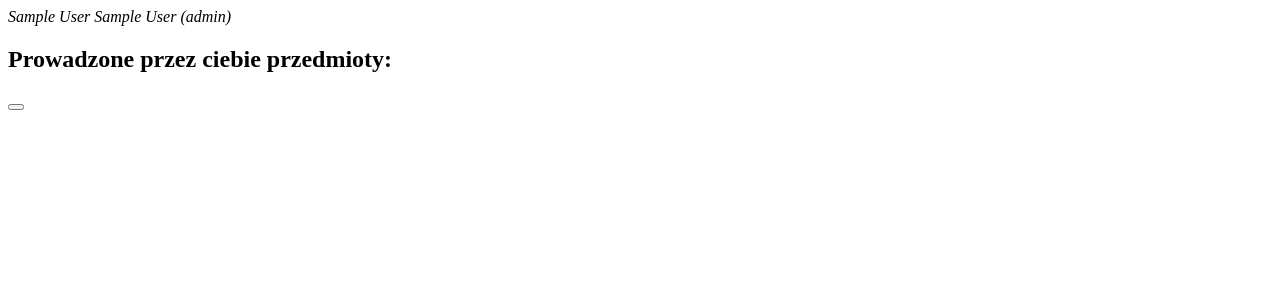
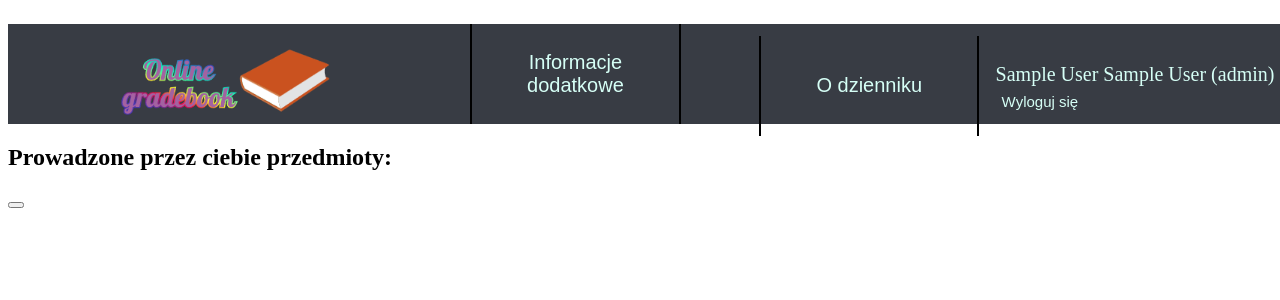
Before and after one commit to MakksP/online-gradebook, a PHP site: page /teacherHomePage.php in a window 1280 px wide. Shown: the top 300 px of the page. Run offline with PHP 8.4, Linux system fonts and the light colour scheme; the visitor is signed in with stand-in values (Sample User, id 1); data that the repository does not hold is empty; style sheets or scripts are compiled from the project's sources; some web fonts are replaced.

Commit message:
Logout button style

```diff
--- a/styles/startPageStyles.scss
+++ b/styles/startPageStyles.scss
@@ -24,6 +24,7 @@
   text-align: right;
   li{
     display: inline;
+    margin-right: 1%;
   }
 }
 
--- /dev/null
+++ b/styles/teacherHomePageStyles.scss
@@ -0,0 +1,32 @@
+@import "styleSchemes";
+@import "variables";
+
+#icons_div{
+  display: inline-block;
+  @include start_page_button;
+  width: 280px;
+  text-align: left;
+}
+
+#logout_button{
+  background-color: transparent;
+  border: none;
+  @include standard_form_font;
+  color: $white_contrast_color;
+  display: inline-block;
+  vertical-align: center;
+}
+
+#user_label{
+  position: relative;
+  top: 15%;
+}
+
+#logout_button{
+  margin-top: 2%;
+}
+
+#logout_button:hover{
+  cursor: pointer;
+  color: darken($white_contrast_color, 20%);
+}
--- a/teacherHomePage.php
+++ b/teacherHomePage.php
@@ -5,14 +5,12 @@
     <title>Online gradebook</title>
     <meta name="description" content="Welcome to my gradebook">
 
-
     <link rel="preconnect" href="https://fonts.googleapis.com">
     <link rel="preconnect" href="https://fonts.gstatic.com" crossorigin>
     <link href="https://fonts.googleapis.com/css2?family=Tilt+Neon&display=swap" rel="stylesheet">
+    <link rel="stylesheet" href="fontello/css/fontello.css">
+    <link rel="stylesheet" href="styles/startPageStyles.css">
     <link rel="stylesheet" href="styles/teacherHomePageStyles.css">
-    <link rel="stylesheet" href="styles/subjectInfoStyles.css">
-    <link rel="stylesheet" href="fontello/css/fontello.css">
-    <link rel="stylesheet" href="styles/subjectsToAddPaneStyles.css">
     <script src="https://ajax.googleapis.com/ajax/libs/jquery/3.7.1/jquery.min.js"></script>
 
 </head>
@@ -22,12 +20,31 @@
 
 <main id="main_container">
 
-    <div id="icons_div">
-        <i class="icon-home" id="home_page"></i>
-        <i class="icon-user-circle-o" id="user_symbol">
-            <label for="user_symbol" id="user_label"><?php echo $_SESSION["name"] . " " . $_SESSION["surname"] . " (" . $_SESSION["role"] . ")"?></label>
-        </i>
-    </div>
+    <nav id="nav_panel">
+        <ul id="nav_list">
+            <li>
+                <button id="logo_button"><img src="/images/gradebook_logo.png" alt="gradebook_logo.png" id="logo_image"></button>
+            </li>
+            <li>
+                <button class="nav_pane_button" id="additional_info_button"><label class="nav_pane_label">Informacje dodatkowe</label></button>
+            </li>
+            <li>
+                <button class="nav_pane_button"><label class="nav_pane_label">O dzienniku</label></button>
+            </li>
+            <li>
+                <div id="icons_div">
+
+                    <label for="user_symbol" id="user_label">
+                        <i class="icon-user"></i><?php echo $_SESSION["name"] . " " . $_SESSION["surname"] . " (" . $_SESSION["role"] . ")"?>
+                        <button id="logout_button">Wyloguj się <i class="icon-logout"></i></button>
+                    </label>
+
+                </div>
+            </li>
+        </ul>
+    </nav>
+
+
 
     <header id="subjects_header">
         <h2 id="header_text">Prowadzone przez ciebie przedmioty:</h2>
```
